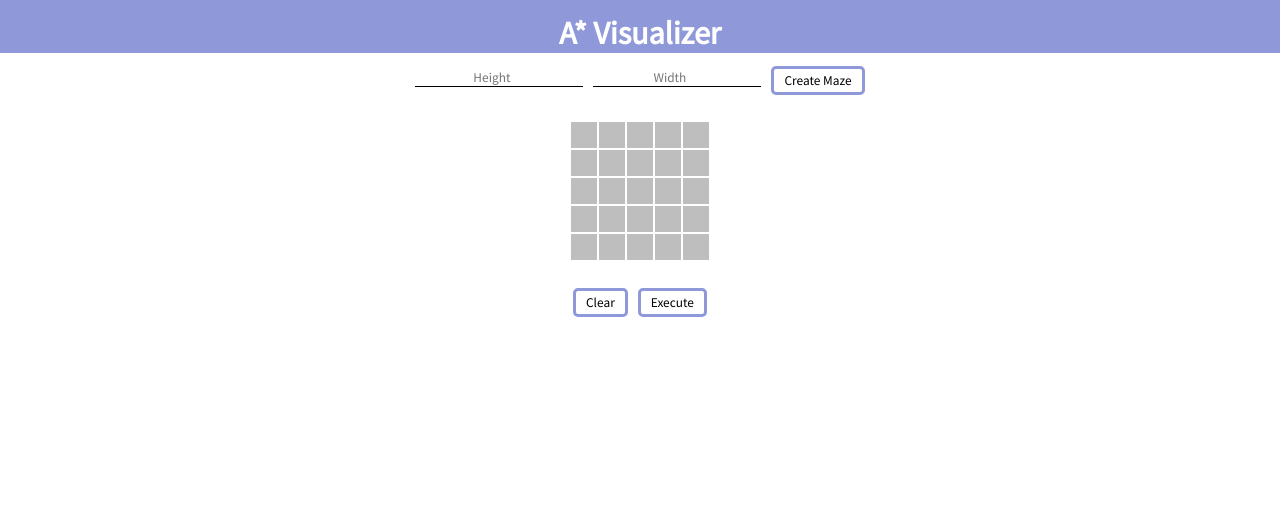
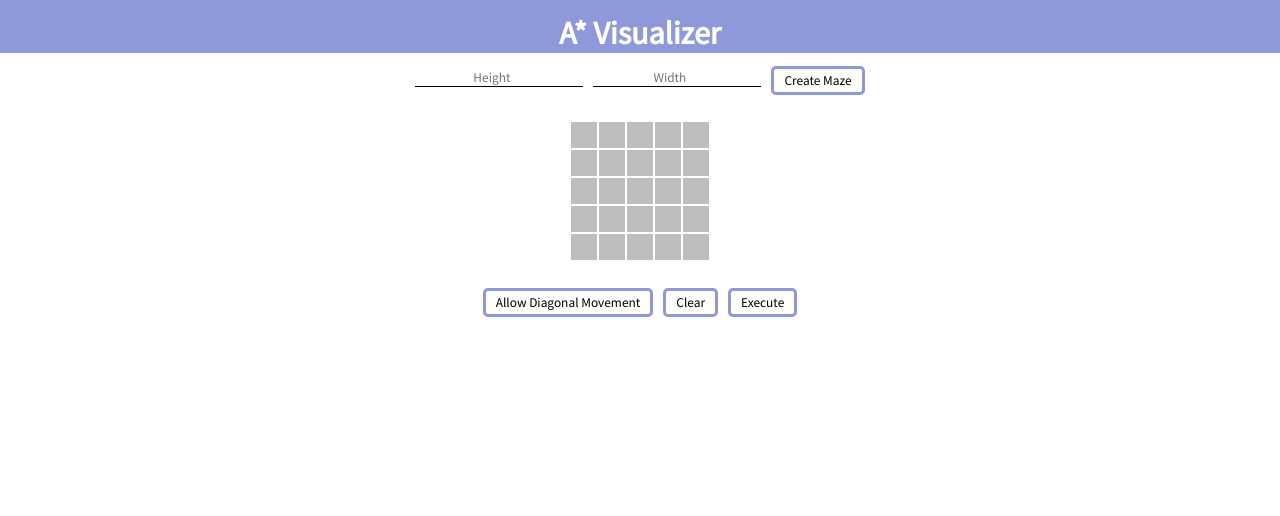
Before and after one commit to gieonneSabijon/A-Visualizer, a Flask app: page / in a window 1280 px wide. Shown: the top 516 px of the page. Run offline with Flask 3, Linux system fonts and the light colour scheme.

Commit message:
added diagonal togglability

```diff
--- a/app.py
+++ b/app.py
@@ -11,8 +11,14 @@ def index():
 def handle_request():
     data = request.get_json()
     maze = []
-    print("----")
+    diagonalAllow = False
     for i in data:
+        if i == "allow" or i == "deny":
+            if i == "allow":
+                diagonalAllow = True
+            else:
+                diagonalAllow = False
+            continue
         row = []
         for j in i:
             if "wall" in j:
@@ -26,7 +32,7 @@ def handle_request():
                 end = tuple(map(int, list(reversed(re.findall(r'[0-9]+', j)))))
         maze.append(row)
     try:
-        path = astar(maze,start, end)
+        path = astar(maze,start, end, diagonalAllow)
         return jsonify(path)
 
     except (NoPathException, UnboundLocalError) as e:
--- a/static/Scripts/main.js
+++ b/static/Scripts/main.js
@@ -31,7 +31,6 @@ function executeAlgorithm(){
         path = []
         for (let i = 0; i < data.length; i++){
             path.push(data[i]);
-            console.log(data[i]);
         }
         showPath(path);
     })
@@ -44,9 +43,27 @@ function showPath(path) {
     }
 }
 
+function toggleDiagonal(){
+    diagonalElement = document.querySelector(".diag_button");
+    if (diagonalElement.classList.contains("active_diag")){
+        diagonalElement.classList.remove("active_diag")
+    }
+    else{
+        diagonalElement.classList.add("active_diag");
+    }
+}
+
 function tableToJson(){
     var maze = [];
     var rows = document.querySelectorAll(".maze_row");
+
+    if (document.querySelector(".diag_button").classList.contains("active_diag")){
+        maze.push("allow");
+    }
+    else {
+        maze.push("deny");
+    }
+
     for (let i = 0; i < rows.length; i++){
         var nodes = rows[i].querySelectorAll('td');
         var currentRow = [];
@@ -55,6 +72,7 @@ function tableToJson(){
         }
         maze.push(currentRow);
     }
+    console.log(JSON.stringify(maze));
     return JSON.stringify(maze);
 }
 
--- a/static/Styles/styles.css
+++ b/static/Styles/styles.css
@@ -170,7 +170,7 @@ button:active {
     border-color: #a10000;
 }
 
-.active_tool {
+.active_tool, .active_diag{
     background-color: #8f99d9;
     color: white;
 }
--- a/templates/index.html
+++ b/templates/index.html
@@ -41,6 +41,11 @@
                         </table>
                     </div>
                     <div class="hor_wrapper maze_button_wrapper">
+                        <div class="hor_wrapper diagonal_wrapper">
+                            <button class="diag_button" onclick="toggleDiagonal()">
+                                Allow Diagonal Movement
+                            </button>
+                        </div>
                         <div class="hor_wrapper clear_wrapper">
                             <button onclick="clearMaze()">
                                 Clear
```
Also changed, not shown: astar.py (+5 -2 lines).
